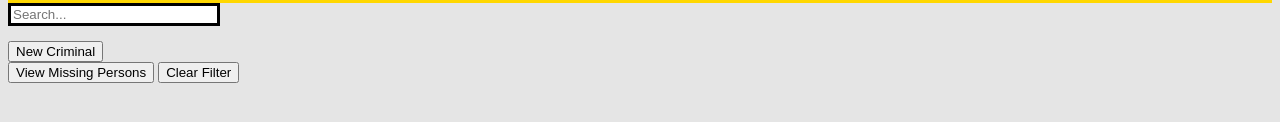
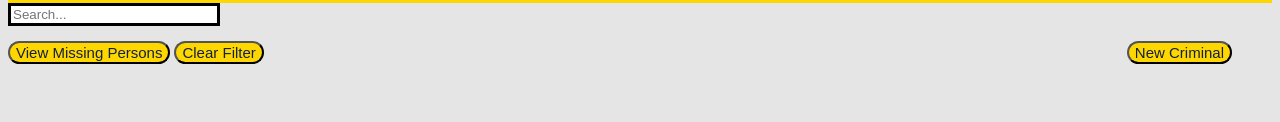
Before and after one commit to masonbarnes645/FBI-website, a website: page index.html in a window 1280 px wide. Shown: the part 288-410 px from the top of the page. Drawn offline with nearby package versions, Linux system fonts and the light colour scheme; no server answers.

Commit message:
light button styling

```diff
--- a/style.css
+++ b/style.css
@@ -108,3 +108,16 @@ img {
     height: 600px;
     z-index: 20;
 }
+
+button{
+    background-color: #FFD700;
+    color: #14213d;
+    border-radius: 12px;
+    font-size: 15px;
+
+}
+
+#new-criminal-button{
+    float: right;
+    margin-right: 40px;
+}
```
